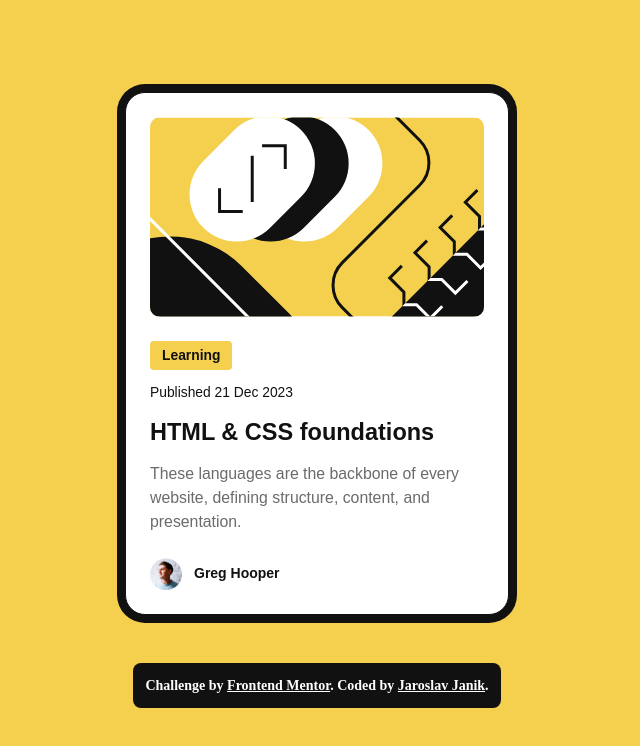
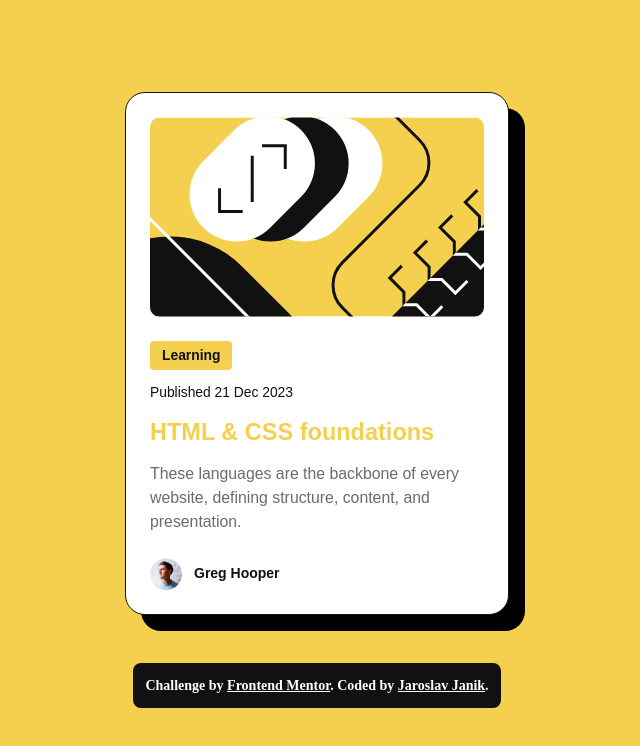
Before and after one commit to janikjczcz/blog-preview-card, a plain HTML site: page index.html in a window 1280 px wide. In both pictures the pointer is over the element 640 px from the left and 353 px from the top of the page. Shown: the whole page, without its empty margins (323-963 px from the left). Drawn offline with Linux system fonts and the light colour scheme.

Commit message:
fixed hover color, added transition for box shadow

```diff
--- a/css/styles.css
+++ b/css/styles.css
@@ -82,9 +82,14 @@ main {
   inset: 0;
   z-index: 1;
 }
-.card:focus-within,
+
+.card:focus-within {
+  box-shadow: 0 0 0 8px var(--color-gray--dark);
+}
+
 .card:hover {
-  box-shadow: 0 0 0 8px var(--color-gray--dark);
+  box-shadow: 16px 16px 0 0 #000;
+  transition: all 0.3s ease;
 }
 
 .card:focus-within h2,
@@ -117,7 +122,7 @@ main {
   font-family: var(--font-extraBold);
   font-size: var(--font-size-title);
   font-weight: var(--font-weight-extraBold);
-  color: var(--color-gray--dark);
+  color: inherit;
   text-decoration: none;
 }
 .card__desc {
```
